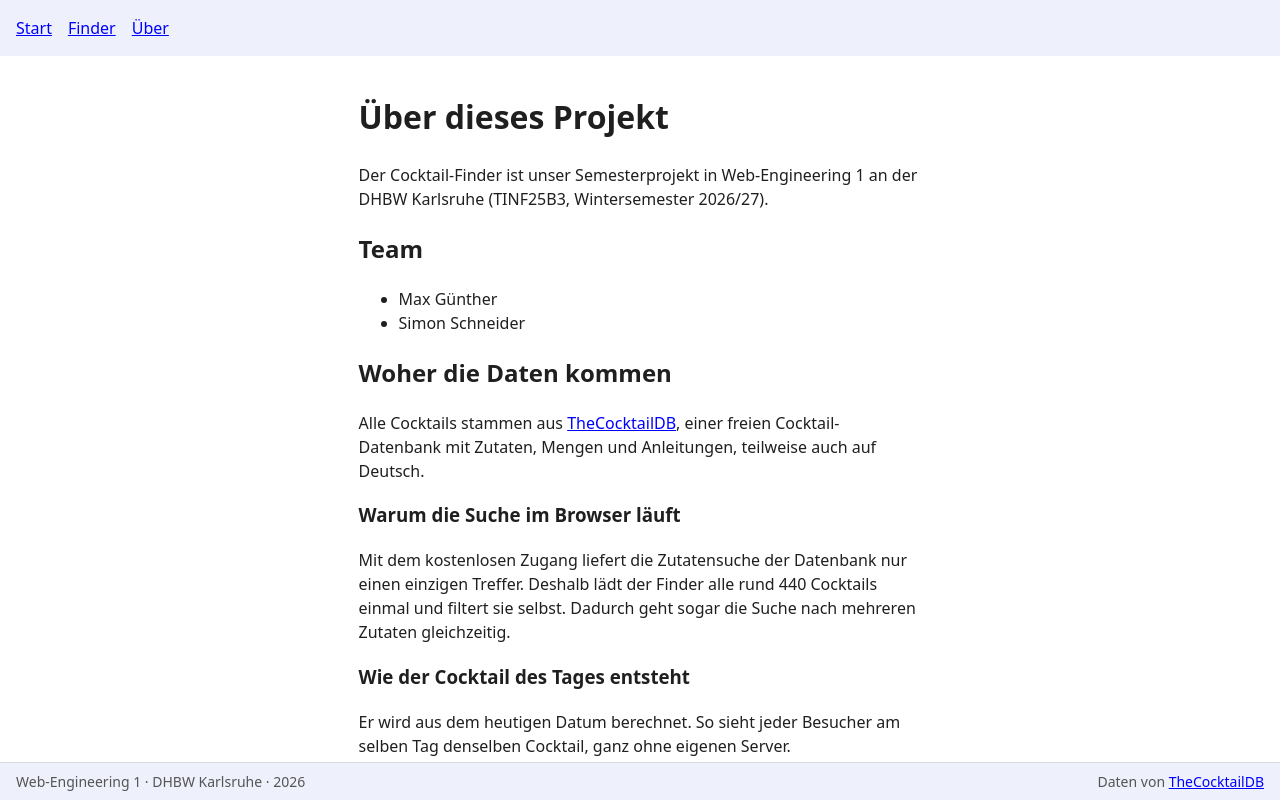
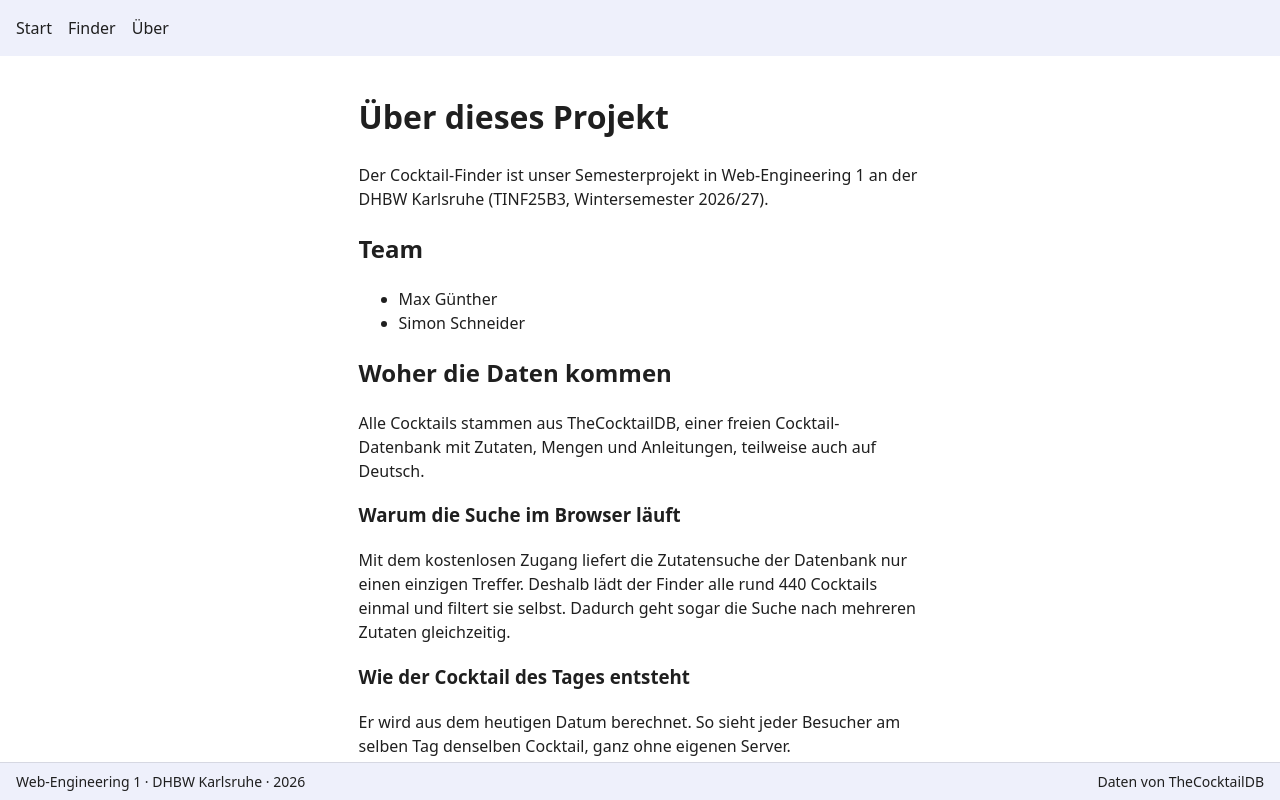
Before and after one commit to Max-Guenther/Web-Engineering, a plain HTML site: page ueber.html in a window 1280 px wide. Drawn offline with Linux system fonts and the light colour scheme.

Commit message:
Web-Links farblich angepasst

```diff
--- a/style.css
+++ b/style.css
@@ -2,7 +2,8 @@
 :root {
   --bg: #ffffff;
   --text: #1f1f1f;
-  --akzent: #0000ff;
+  --akzent: #1f1f1f;
+  --akzent-hover: #606060;
   --flaeche: #eef0fb;
   --radius: 12px;
   --abstand: 1rem;
@@ -32,7 +33,13 @@ nav {
   background: var(--flaeche);
 }
 
-a { color: var(--akzent); }
+a { color: var(--akzent);
+  text-decoration: none;
+  transition: color 0.3s;
+  &:hover {
+    color: var(--akzent-hover);
+  }
+}
 
 footer {
   position: fixed;
@@ -44,7 +51,7 @@ footer {
   align-items: center;
   padding: 0.5rem var(--abstand);
   font-size: .875rem;
-  color: #555;
+  color: var(--text);
   background: var(--flaeche);
   border-top: 1px solid rgba(0, 0, 0, 0.1);
 }
```
